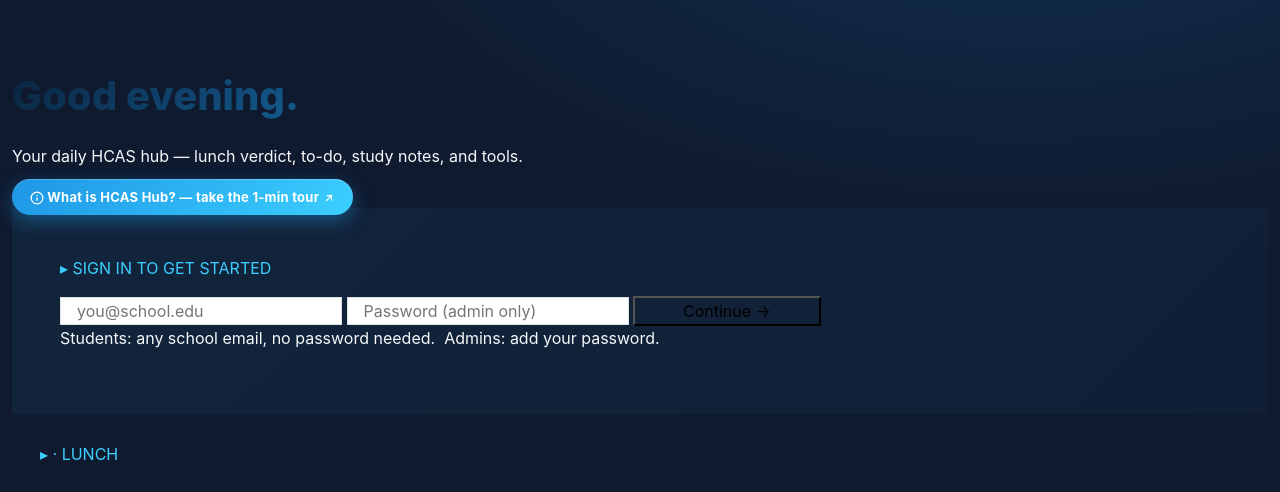
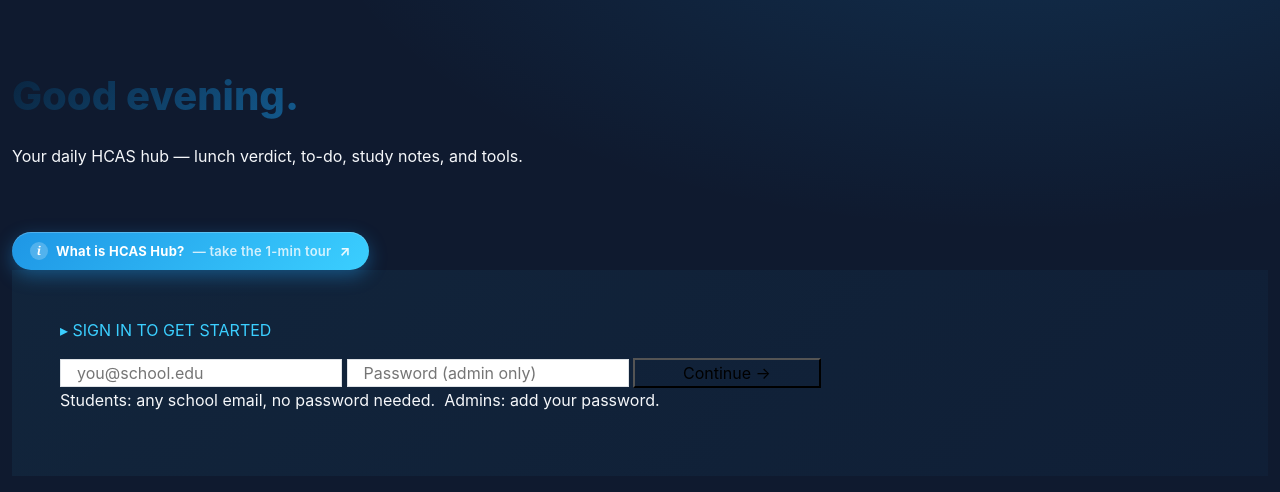
Before and after one commit to kevin02150101/super-app, a Flask app: template hcas-hub/templates/today.html in a window 1280 px wide. Shown: the part 49-541 px from the top of the page. Run offline with Flask 3, Linux system fonts and the light colour scheme; the template is opened without the code that fills it, so the values that code supplies are empty; some libraries are stand-ins or nearby versions.

Commit message:
Fix About button: drop oversized SVGs, use unicode icon + arrow with explicit sizing

```diff
--- a/hcas-hub/templates/today.html
+++ b/hcas-hub/templates/today.html
@@ -25,20 +25,19 @@
 
   {# About / tour button — overview of the whole site #}
   <a href="https://hcas-hub-launch.vercel.app/#top" target="_blank" rel="noopener"
-     class="hub-about-btn mt-5 inline-flex items-center gap-2">
-    <svg width="14" height="14" viewBox="0 0 24 24" fill="none" stroke="currentColor" stroke-width="2.2" stroke-linecap="round" stroke-linejoin="round" aria-hidden="true">
-      <circle cx="12" cy="12" r="10"/><line x1="12" y1="16" x2="12" y2="12"/><line x1="12" y1="8" x2="12.01" y2="8"/>
-    </svg>
-    <span>What is HCAS Hub?</span>
-    <span class="opacity-70">— take the 1-min tour</span>
-    <svg width="12" height="12" viewBox="0 0 24 24" fill="none" stroke="currentColor" stroke-width="2.5" stroke-linecap="round" stroke-linejoin="round" aria-hidden="true">
-      <path d="M7 17 17 7"/><path d="M8 7h9v9"/>
-    </svg>
+     class="hub-about-btn mt-5">
+    <span class="hub-about-btn__icon" aria-hidden="true">i</span>
+    <span class="hub-about-btn__label">What is HCAS Hub?</span>
+    <span class="hub-about-btn__sub">— take the 1-min tour</span>
+    <span class="hub-about-btn__arrow" aria-hidden="true">↗</span>
   </a>
 </div>
 
 <style>
   .hub-about-btn {
+    display: inline-flex;
+    align-items: center;
+    gap: 8px;
     padding: 10px 18px;
     border-radius: 999px;
     background: linear-gradient(135deg, #1E96E5 0%, #3BCFFF 100%);
@@ -49,6 +48,8 @@
     box-shadow: 0 6px 18px rgba(30,150,229,0.42), inset 0 1px 0 rgba(255,255,255,0.22);
     transition: transform .15s ease, box-shadow .2s ease, filter .15s ease;
     text-decoration: none;
+    line-height: 1;
+    white-space: nowrap;
   }
   .hub-about-btn:hover {
     transform: translateY(-1px);
@@ -57,6 +58,22 @@
     color: #fff !important;
   }
   .hub-about-btn:active { transform: scale(0.97); }
+  .hub-about-btn__icon {
+    display: inline-flex; align-items: center; justify-content: center;
+    width: 18px; height: 18px;
+    border-radius: 999px;
+    background: rgba(255,255,255,0.22);
+    font-family: ui-serif, Georgia, serif;
+    font-style: italic;
+    font-size: 12px;
+    font-weight: 700;
+  }
+  .hub-about-btn__sub { opacity: 0.78; font-weight: 600; }
+  .hub-about-btn__arrow { font-size: 14px; opacity: 0.9; }
+  @media (max-width: 520px) {
+    .hub-about-btn { white-space: normal; }
+    .hub-about-btn__sub { display: none; }
+  }
 </style>
 
 <style>
```
